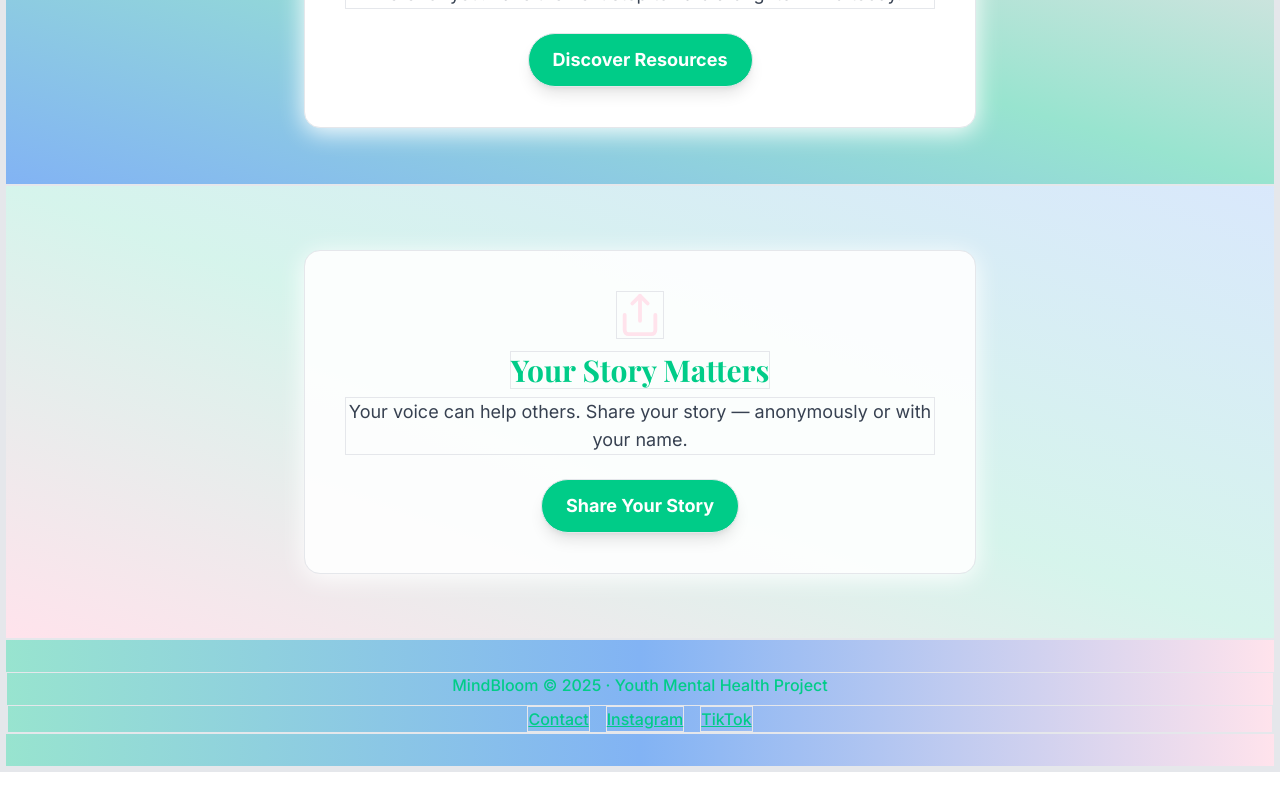
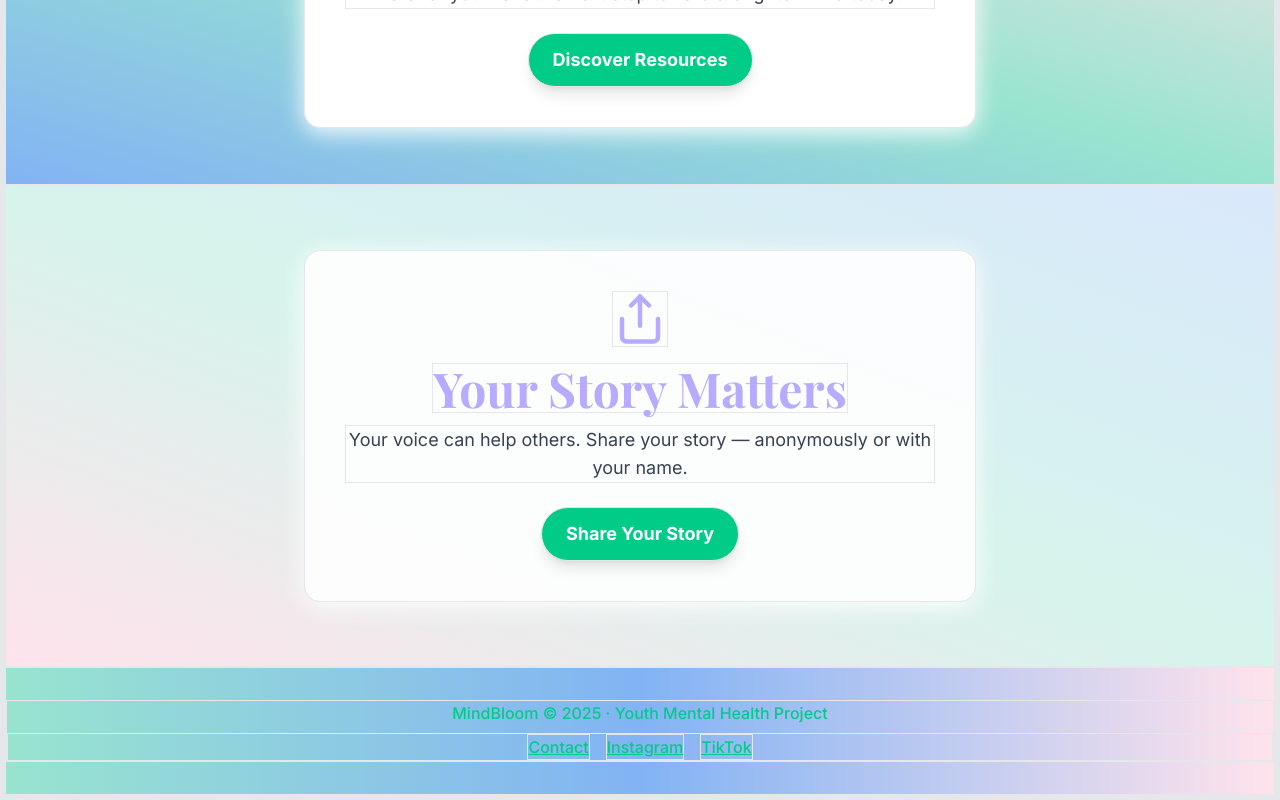
Before and after one commit to Roczantya/bloom-health-website, a React (Vite) app: page / in a window 1280 px wide. Shown: the part 2446-3246 px from the top of the page. Before the commit the page ends 3218 px from the top, so only its background shows below. Built offline with nearby package versions, Linux system fonts and the light colour scheme.

Commit message:
Refactor:
Increase headline font size and use soft purple accent color.

```diff
--- a/src/components/YourStorySection.tsx
+++ b/src/components/YourStorySection.tsx
@@ -1,11 +1,18 @@
 
 import { Share } from "lucide-react";
+
+const ACCENT_PURPLE = "#b7aaff";
 
 const YourStorySection = () => (
   <section className="w-full py-16 bg-gradient-to-tr from-gradient3 via-gradient1/40 to-gradient2/30 flex justify-center animate-fade-in-up">
     <div className="max-w-2xl bg-white/90 rounded-2xl shadow-card p-10 flex flex-col items-center text-center">
-      <Share className="w-12 h-12 text-gradient3 mb-3" aria-hidden />
-      <h2 className="font-playfair text-2xl md:text-3xl text-primary mb-2">Your Story Matters</h2>
+      <Share className="w-14 h-14 mb-4" style={{ color: ACCENT_PURPLE }} aria-hidden />
+      <h2
+        className="font-playfair text-4xl md:text-5xl font-bold mb-3"
+        style={{ color: ACCENT_PURPLE }}
+      >
+        Your Story Matters
+      </h2>
       <p className="text-md md:text-lg text-gray-700 mb-6">
         Your voice can help others. Share your story — anonymously or with your name.
       </p>
```
